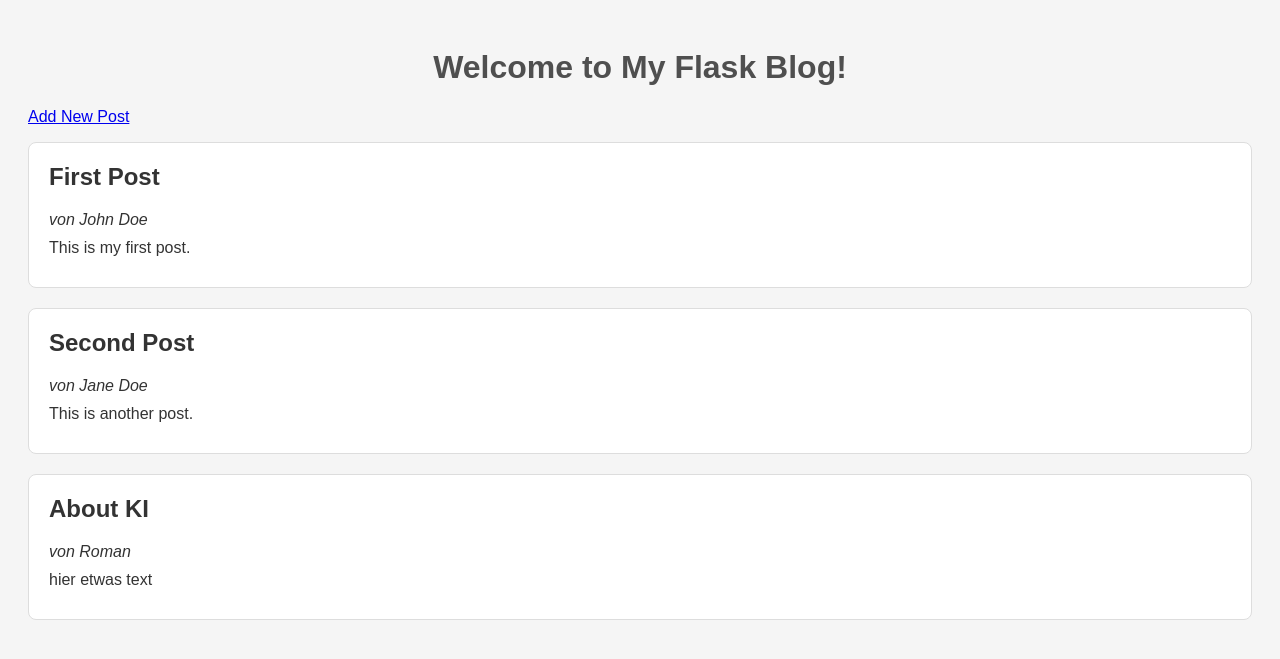
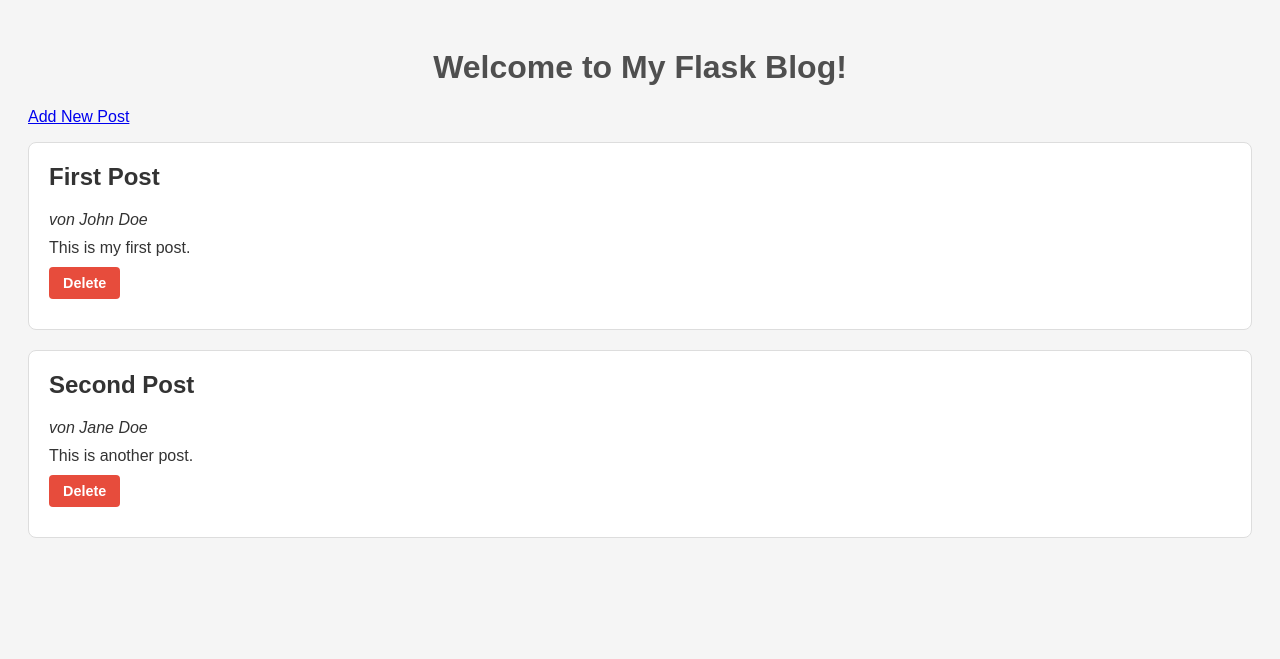
Before and after one commit to RomKow/Masterblog, a Flask app: page / in a window 1280 px wide. Shown: the top 659 px of the page. Run offline with Flask 3, Linux system fonts and the light colour scheme.

Commit message:
Adding the "Delete" Route

```diff
--- a/app.py
+++ b/app.py
@@ -23,19 +23,16 @@ def index():
 def add():
     """Display the add-post form on GET; on POST, append a new post and redirect."""
     if request.method == 'POST':
-        # Extract form data
         author = request.form.get('author', '').strip()
         title = request.form.get('title', '').strip()
         content = request.form.get('content', '').strip()
 
-        # Load existing posts
         try:
             with open(DATA_FILE, 'r', encoding='utf-8') as f:
                 posts = json.load(f)
         except (FileNotFoundError, json.JSONDecodeError):
             posts = []
 
-        # Generate new unique ID
         max_id = max((post.get('id', 0) for post in posts), default=0)
         new_post = {
             'id': max_id + 1,
@@ -44,16 +41,32 @@ def add():
             'content': content
         }
 
-        # Append and save back to JSON
         posts.append(new_post)
         with open(DATA_FILE, 'w', encoding='utf-8') as f:
             json.dump(posts, f, ensure_ascii=False, indent=4)
 
-        # Redirect to home page
         return redirect(url_for('index'))
 
-    # GET request — render the form
     return render_template('add.html')
+
+
+@app.route('/delete/<int:post_id>')
+def delete(post_id):
+    """Remove the post with the given ID from JSON storage and redirect to home."""
+    try:
+        with open(DATA_FILE, 'r', encoding='utf-8') as f:
+            posts = json.load(f)
+    except (FileNotFoundError, json.JSONDecodeError):
+        posts = []
+
+    # Filter out the post to delete
+    posts = [post for post in posts if post.get('id') != post_id]
+
+    # Save updated list back to JSON
+    with open(DATA_FILE, 'w', encoding='utf-8') as f:
+        json.dump(posts, f, ensure_ascii=False, indent=4)
+
+    return redirect(url_for('index'))
 
 
 if __name__ == '__main__':
--- a/posts.json
+++ b/posts.json
@@ -10,11 +10,5 @@
         "author": "Jane Doe",
         "title": "Second Post",
         "content": "This is another post."
-    },
-    {
-        "id": 3,
-        "author": "Roman",
-        "title": "About KI",
-        "content": "hier etwas text"
     }
 ]
--- a/static/style.css
+++ b/static/style.css
@@ -25,3 +25,31 @@ h1 {
 .post p {
     margin: 10px 0;
 }
+
+/* Modern Delete Button */
+.btn-delete {
+    display: inline-block;
+    background-color: #e74c3c;      /* kräftiges Rot */
+    color: #ffffff;                 /* weißer Text */
+    padding: 8px 14px;              /* ausreichender Klickbereich */
+    border: none;
+    border-radius: 4px;             /* abgerundete Ecken */
+    text-decoration: none;          /* kein Unterstrich */
+    font-size: 0.9rem;              /* etwas kleiner */
+    font-weight: bold;
+    cursor: pointer;                /* Zeiger-Cursor */
+    transition: background-color 0.25s ease, transform 0.1s ease;
+}
+
+.btn-delete:hover {
+    background-color: #c0392b;      /* dunkleres Rot on hover */
+}
+
+.btn-delete:active {
+    transform: scale(0.98);         /* sanfte Klick-Animation */
+}
+
+.btn-delete:focus {
+    outline: 2px solid #e74c3c;     /* sichtbarer Fokus-Ring */
+    outline-offset: 2px;
+}
--- a/templates/index.html
+++ b/templates/index.html
@@ -9,6 +9,7 @@
 <body>
     <h1>Welcome to My Flask Blog!</h1>
     <p><a href="{{ url_for('add') }}">Add New Post</a></p>
+
     {% if posts %}
         {% for post in posts %}
             <div class="post">
@@ -16,6 +17,15 @@
                     <h2>{{ post.title }}</h2>
                     <p><em>von {{ post.author }}</em></p>
                     <p>{{ post.content }}</p>
+                    <p>
+                        <!-- Delete link -->
+                        <a href="{{ url_for('delete', post_id=post.id) }}"
+                        class="btn-delete"
+                        onclick="return confirm('Delete post &quot;{{ post.title }}&quot;?');">
+                        Delete
+                        </a>
+
+                    </p>
                 </article>
             </div>
         {% endfor %}
@@ -23,4 +33,5 @@
         <p>Keine Blog-Posts gefunden.</p>
     {% endif %}
 </body>
+
 </html>
```
